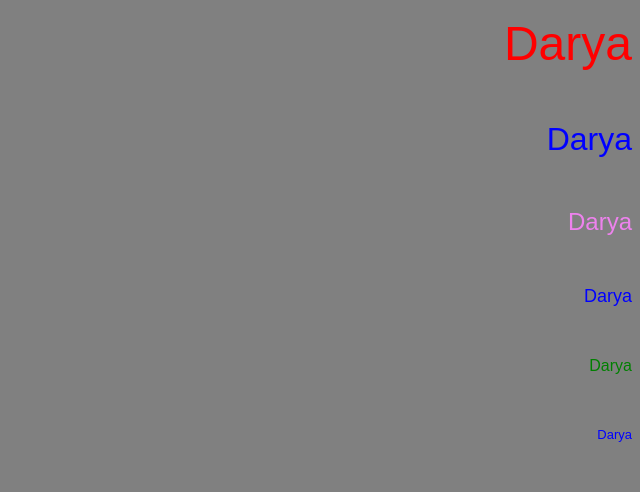
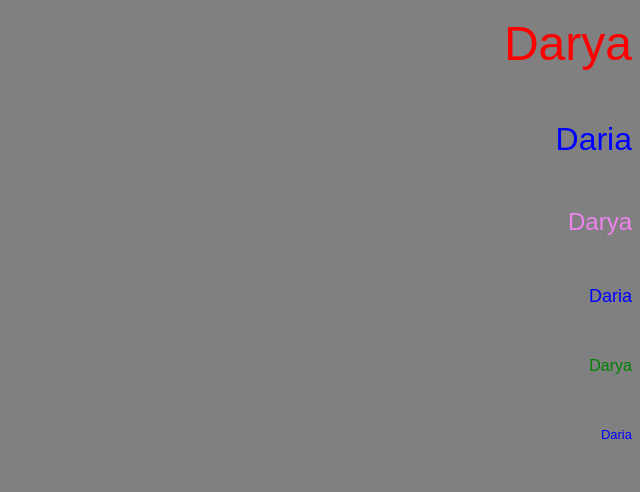
Before and after one commit to DaryaHushcha/dydaktykaa, a plain HTML site: page index.html in a window 1280 px wide. Shown: the top 492 px of the page, 640-1280 px from the left. Drawn offline with Linux system fonts and the light colour scheme.

Commit message:
Update index.html

```diff
--- a/index.html
+++ b/index.html
@@ -8,11 +8,11 @@
 		</head>
 		<body>
 <p align="right"> <font color="red" size="7" face="Arial"> Darya </font> </p><br>
-<p align="right"> <font color="blue" size="6" face="Arial"> Darya </font> </p><br>
+<p align="right"> <font color="blue" size="6" face="Arial"> Daria </font> </p><br>
 <p align="right"> <font color="violet" size="5" face="Arial"> Darya </font> </p><br>
-<p align="right"> <font color="blue" size="4" face="Arial"> Darya </font> </p><br>
+<p align="right"> <font color="blue" size="4" face="Arial"> Daria </font> </p><br>
 <p align="right"> <font color="green" size="3" face="Arial"> Darya </font> </p><br>
-<p align="right"> <font color="blue" size="2" face="Arial"> Darya </font> </p><br>
+<p align="right"> <font color="blue" size="2" face="Arial"> Daria </font> </p><br>
 <p align="right"> <font color="yellow" size="1" face="Arial"> Darya </font> </p><br>
 <h6> Hushcha</h6><br>
 <h5> Hushcha</h5><br>
```
